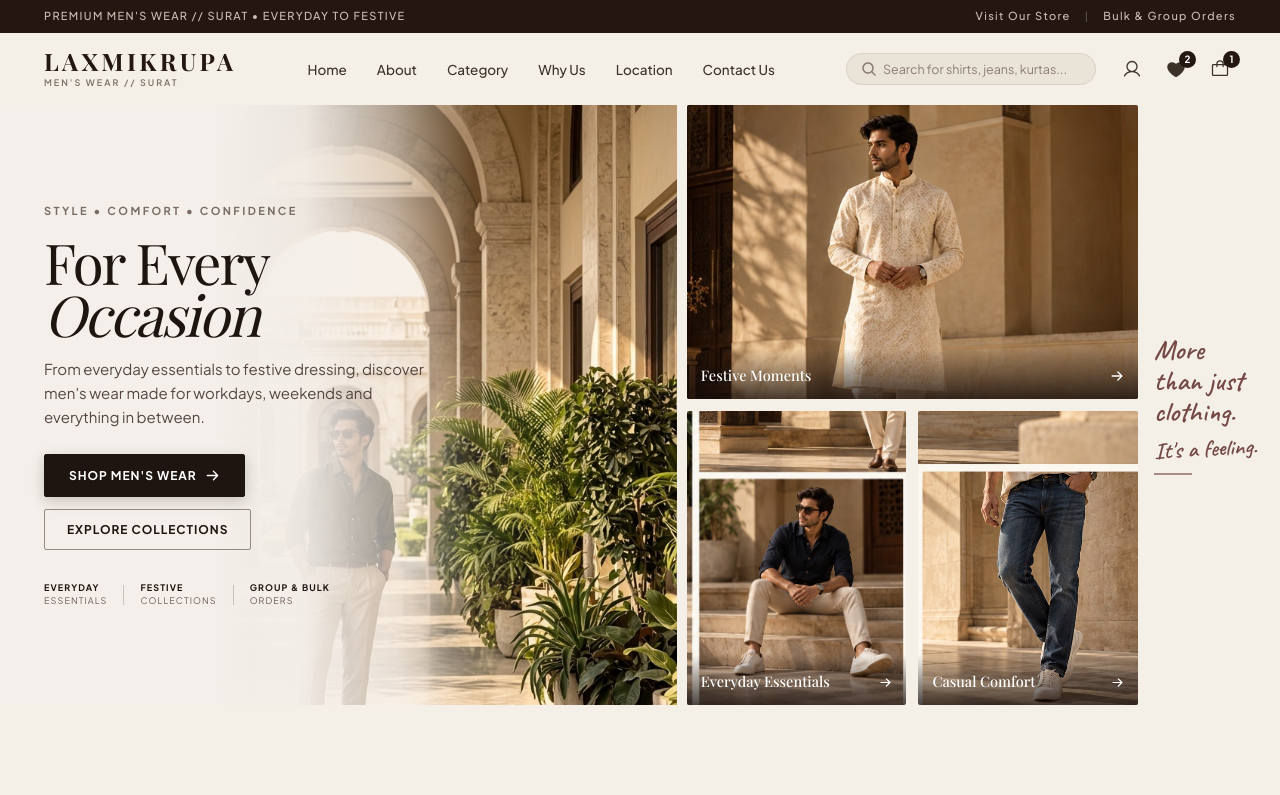
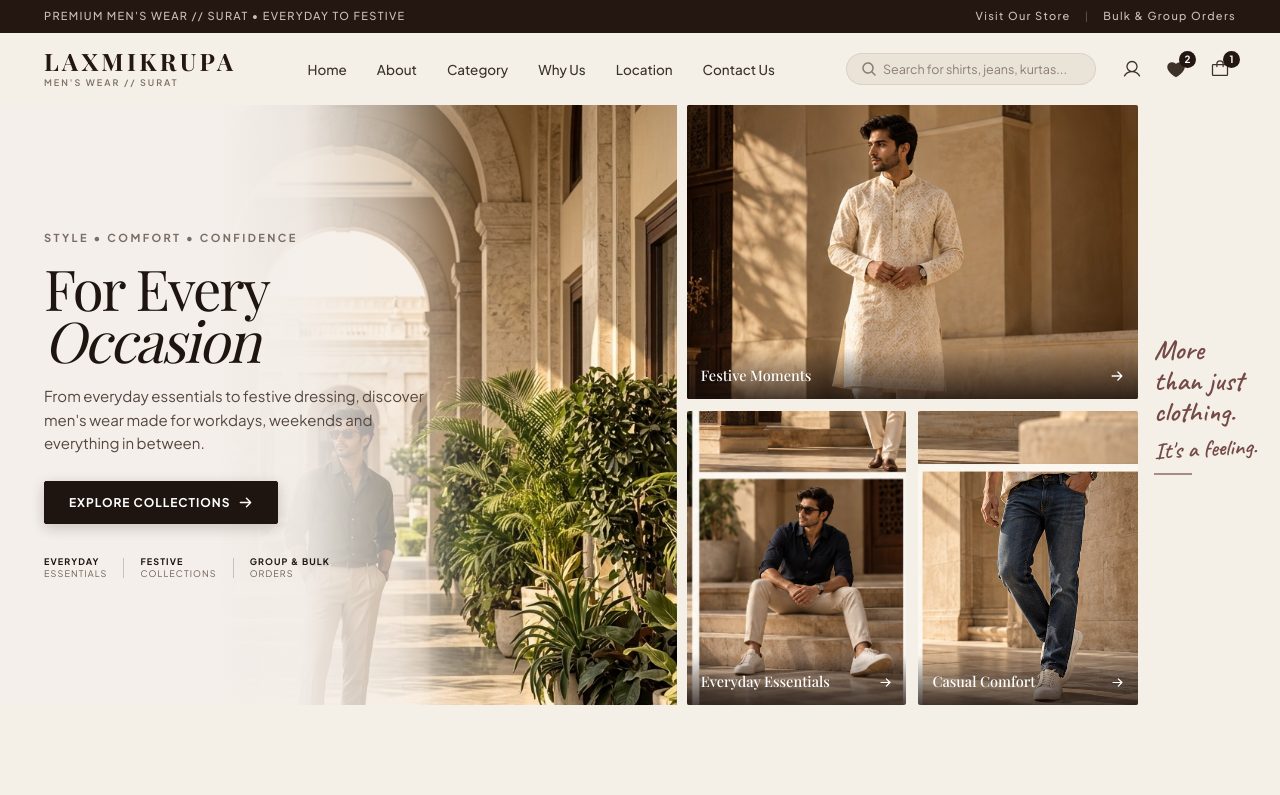
Before and after one commit to mahesh7805/laxmikrupa-mens-wear, a React (Vite) app: page /concept-2 in a window 1280 px wide. Shown: the top 795 px of the page. Built offline with nearby package versions, Linux system fonts and the light colour scheme; the HTML template or start-up script is replaced by a standard one; a web font is replaced by a local one.

Commit message:
fix(concept-2): keep only Explore Collections button in hero section

```diff
--- a/src/concepts/Concept2/components/Hero/Hero.jsx
+++ b/src/concepts/Concept2/components/Hero/Hero.jsx
@@ -52,18 +52,10 @@ export function Hero({ onExploreClick, onShopClick }) {
               <button
                 type="button"
                 className="c2-btn-dark"
-                onClick={() => handleScrollTo('new-arrivals')}
-              >
-                <span>Shop Men's Wear</span>
-                <ArrowRight size={15} weight="bold" />
-              </button>
-
-              <button
-                type="button"
-                className="c2-btn-outline"
                 onClick={() => handleScrollTo('categories')}
               >
                 <span>Explore Collections</span>
+                <ArrowRight size={15} weight="bold" />
               </button>
             </div>
 
```
